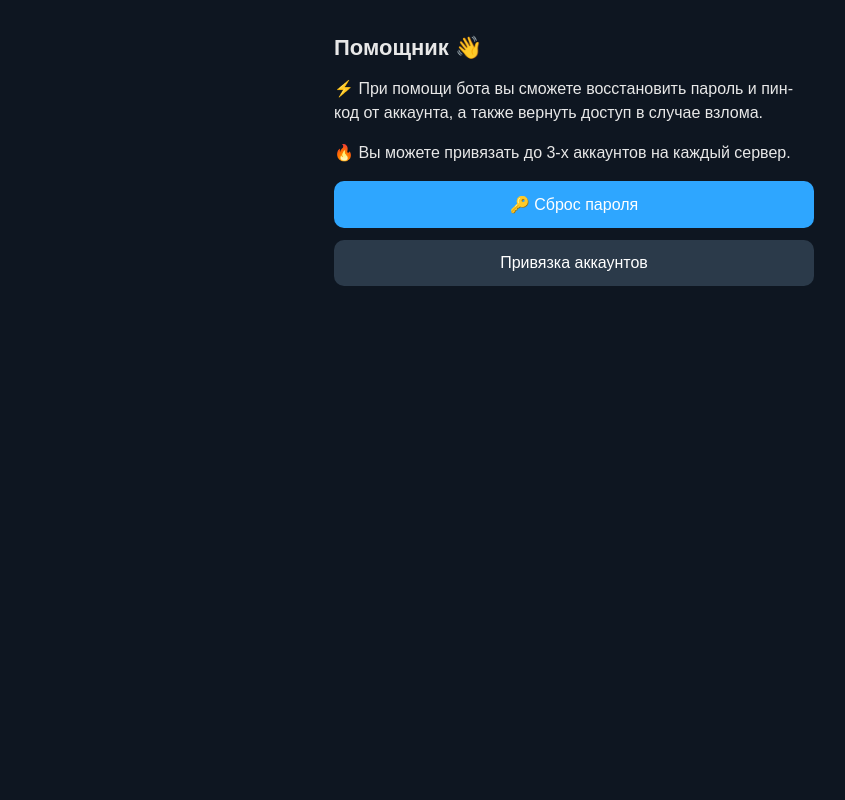
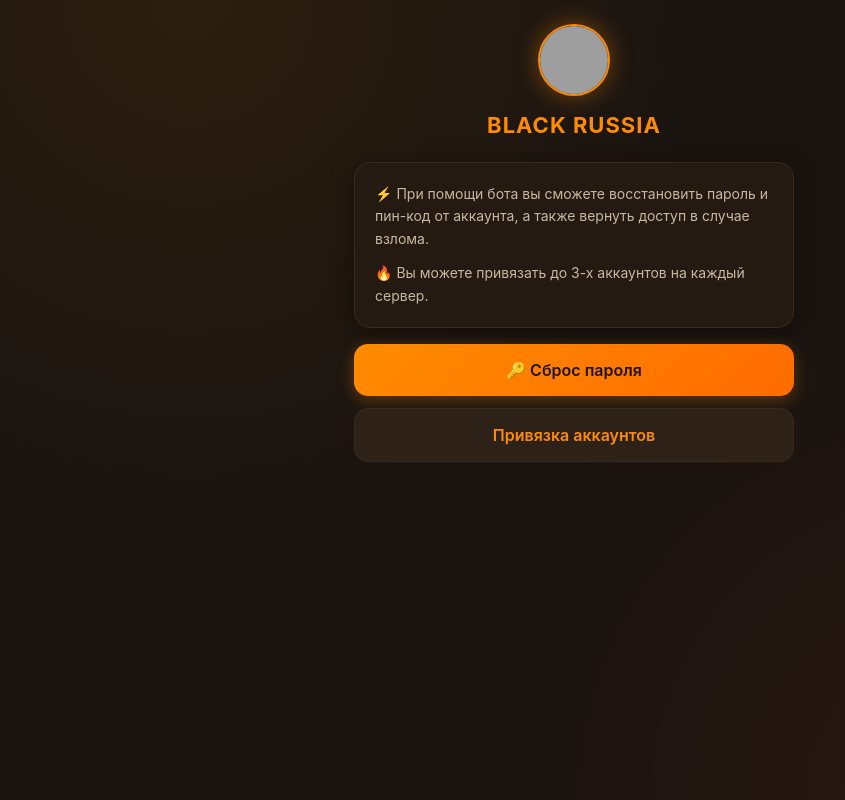
Before and after one commit to gor606140-ctrl/brhelper, a Flask app: page / in a window 1280 px wide. Shown: the whole page, without its empty margins (66-911 px from the left). Run offline with Flask 3, Linux system fonts and the light colour scheme; grey boxes are pictures that could not be loaded.

Commit message:
Update index.html

```diff
--- a/templates/index.html
+++ b/templates/index.html
@@ -3,26 +3,90 @@
 <head>
 <meta charset="utf-8">
 <meta name="viewport" content="width=device-width, initial-scale=1">
-<title>Помощник</title>
+<title>Black Russia — Помощник</title>
 <style>
-  body { background:#0e1621; color:#e8e8e8; font-family: sans-serif; margin:0; padding:20px; }
-  .wrap { max-width:480px; margin:0 auto; }
-  h1 { font-size:22px; }
-  p { line-height:1.5; }
-  .btn { display:block; background:#2ea6ff; color:#fff; text-align:center;
-         padding:14px; border-radius:10px; text-decoration:none; margin:12px 0;
-         font-size:16px; }
-  .btn.gray { background:#2b3a4a; }
+  * { box-sizing: border-box; margin: 0; padding: 0; }
+  body {
+    background: #1a1410;
+    color: #e8dcc8;
+    font-family: -apple-system, BlinkMacSystemFont, "Segoe UI", Roboto, sans-serif;
+    min-height: 100vh;
+    padding: 24px 16px;
+    background-image:
+      radial-gradient(circle at 20% 0%, rgba(255,140,0,0.08), transparent 40%),
+      radial-gradient(circle at 80% 100%, rgba(255,60,0,0.06), transparent 40%);
+  }
+  .wrap { max-width: 440px; margin: 0 auto; }
+  .logo {
+    text-align: center;
+    margin-bottom: 24px;
+  }
+  .logo img {
+    width: 72px; height: 72px;
+    border-radius: 50%;
+    border: 2px solid #ff8c00;
+    box-shadow: 0 0 24px rgba(255,140,0,0.4);
+  }
+  .logo h1 {
+    color: #ff8c00;
+    font-size: 22px;
+    margin-top: 12px;
+    letter-spacing: 1px;
+    text-transform: uppercase;
+  }
+  .card {
+    background: #241a12;
+    border: 1px solid #3a2a1c;
+    border-radius: 16px;
+    padding: 20px;
+    margin-bottom: 16px;
+    box-shadow: 0 4px 24px rgba(0,0,0,0.4);
+  }
+  .card p {
+    line-height: 1.6;
+    font-size: 14px;
+    color: #c8b8a0;
+    margin-bottom: 12px;
+  }
+  .card p:last-child { margin-bottom: 0; }
+  .btn {
+    display: block;
+    text-align: center;
+    padding: 16px;
+    border-radius: 14px;
+    text-decoration: none;
+    font-size: 16px;
+    font-weight: 600;
+    margin-bottom: 12px;
+    transition: transform 0.1s;
+  }
+  .btn:active { transform: scale(0.98); }
+  .btn-primary {
+    background: linear-gradient(135deg, #ff8c00, #ff6b00);
+    color: #1a1410;
+    box-shadow: 0 4px 16px rgba(255,140,0,0.3);
+  }
+  .btn-secondary {
+    background: #2e2218;
+    color: #ff8c00;
+    border: 1px solid #3a2a1c;
+  }
 </style>
 </head>
 <body>
 <div class="wrap">
-  <h1>Помощник 👋</h1>
-  <p>⚡ При помощи бота вы сможете восстановить пароль и пин-код от аккаунта,
-     а также вернуть доступ в случае взлома.</p>
-  <p>🔥 Вы можете привязать до 3-х аккаунтов на каждый сервер.</p>
-  <a class="btn" href="/reset">🔑 Сброс пароля</a>
-  <a class="btn gray" href="/bind">Привязка аккаунтов</a>
+  <div class="logo">
+    <img src="https://i.imgur.com/8Y6sQ7N.png" alt="BR" onerror="this.style.display='none'">
+    <h1>Black Russia</h1>
+  </div>
+
+  <div class="card">
+    <p>⚡ При помощи бота вы сможете восстановить пароль и пин-код от аккаунта, а также вернуть доступ в случае взлома.</p>
+    <p>🔥 Вы можете привязать до 3-х аккаунтов на каждый сервер.</p>
+  </div>
+
+  <a class="btn btn-primary" href="/reset">🔑 Сброс пароля</a>
+  <a class="btn btn-secondary" href="/bind">Привязка аккаунтов</a>
 </div>
 </body>
 </html>
```
